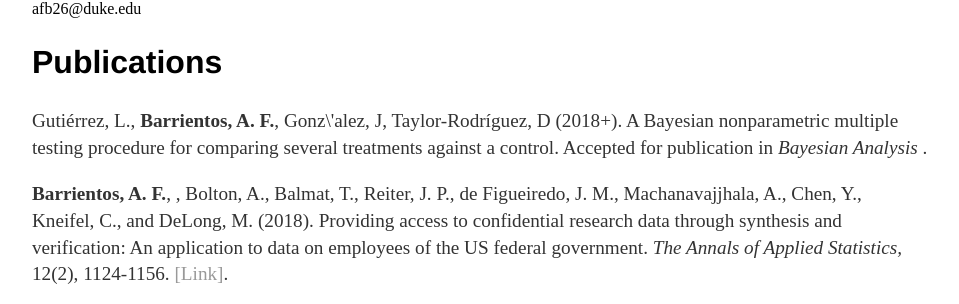
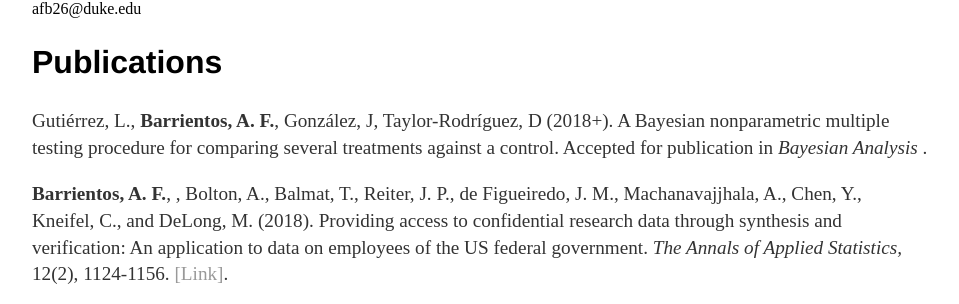
Before and after one commit to anfebar/anfebar.github.io, a Jekyll site: the page built from cv/index.html, in a window 1280 px wide. Shown: the part 274-578 px from the top of the page, without its empty margins (160-1119 px from the left). Built offline with Jekyll 4.4.1, drawn with Linux system fonts in a browser that asks for light colours.

Commit message:
Update index.html

```diff
--- a/cv/index.html
+++ b/cv/index.html
@@ -17,7 +17,7 @@ title: Andrés F. Barrientos
 					<h2>Publications</h2>
 
 
-					<p>Gutiérrez, L., <strong>Barrientos, A. F.</strong>, Gonz\'alez, J, Taylor-Rodríguez, D (2018+).
+					<p>Gutiérrez, L., <strong>Barrientos, A. F.</strong>, González, J, Taylor-Rodríguez, D (2018+).
 						A Bayesian nonparametric multiple testing procedure for comparing several treatments against a control.
 						Accepted for publication in <em>Bayesian Analysis</em> .
 
```
